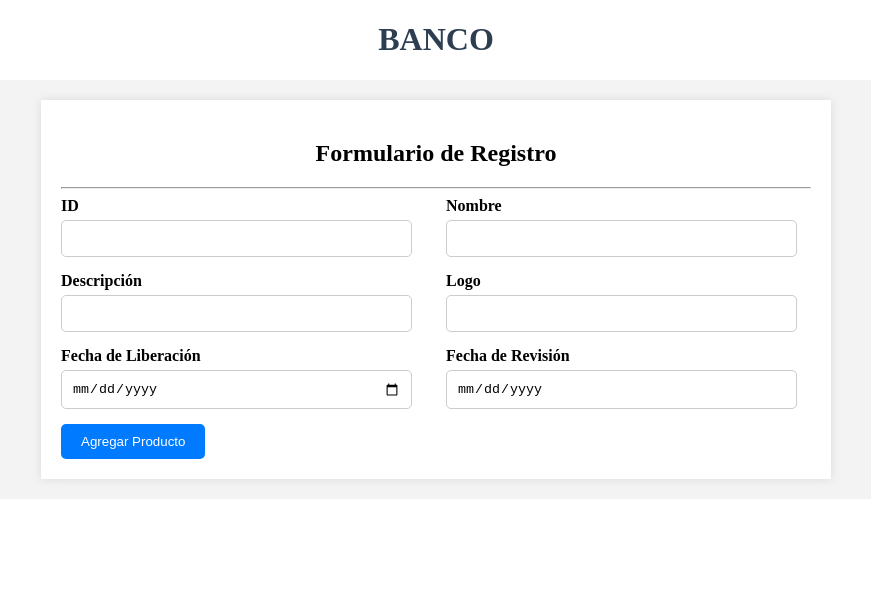
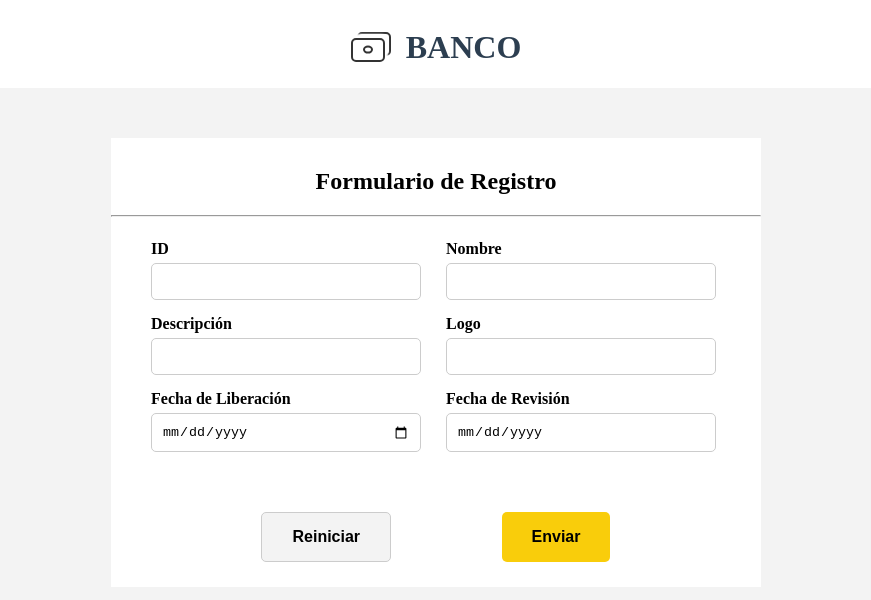
Before and after one commit to edwinarroyolopez/banco-frontend-test, an Angular app: page /add-product in a window 1280 px wide. Shown: the top 600 px of the page, without its empty margins (204-1075 px from the left). Built offline with nearby package versions, Linux system fonts and the light colour scheme.

Commit message:
CM-025 add icons and retouch styles

```diff
--- a/src/app/app.component.css
+++ b/src/app/app.component.css
@@ -1,9 +1,61 @@
+.app-container {
+  display: flex;
+  flex-direction: column;
+  align-items: center;
+}
+
+.header {
+  display: flex;
+  align-items: center;
+}
+
+.icon-container {
+  position: relative;
+  width: 30px;
+  height: 20px;
+  margin-right: 10px;
+}
+
+.icon-layer {
+  position: absolute;
+  width: 100%;
+  height: 100%;
+  background-color: #fff;
+  border: 2px solid #333;
+  border-radius: 5px;
+}
+
+.icon-bill-back {
+  transform: translate(6px, -6px);
+}
+
+.icon-bill-front {
+  box-shadow: 1px -2px 2px 2px #FFF;
+  z-index: 1;
+}
+
+.icon-circle {
+  position: absolute;
+  top: 50%;
+  left: 50%;
+  width: 20%;
+  height: 20%;
+  background-color: #fff;
+  border: 2px solid #333;
+  border-radius: 50%;
+  transform: translate(-30%, -30%);
+  z-index: 2;
+}
+
 h1 {
   color: #2c3e50;
   text-align: center;
+  display: inline-block;
+  margin-left: 15px;
 }
 
 .content-wrapper {
   background: #F3F3F3;
   padding: 20px;
+  width: 100%;
 }
--- a/src/app/app.component.html
+++ b/src/app/app.component.html
@@ -1,5 +1,12 @@
 <div class="app-container">
-  <h1>{{ title }}</h1>
+  <div class="header">
+    <div class="icon-container">
+      <div class="icon-layer icon-bill-back"></div>
+      <div class="icon-layer icon-bill-front"></div>
+      <div class="icon-circle"></div>
+    </div>
+    <h1>{{ title }}</h1>
+  </div>
   <div class="content-wrapper">
     <router-outlet></router-outlet>
   </div>
--- a/src/app/features/add-product/add-product.component.css
+++ b/src/app/features/add-product/add-product.component.css
@@ -1,13 +1,16 @@
 .add-product-container {
-    max-width: 750px;
-    margin: 0 auto;
-    padding: 20px;
+    max-width: 650px;
+    margin: 30px auto;
+    padding: 10px 0px;
     background-color: #fff;
-    box-shadow: 0 0 10px rgba(0, 0, 0, 0.1);
+
   }
 
   h2 {
     text-align: center;
+  }
+  .productForm {
+    padding: 15px 40px;
   }
 
   .form-row {
@@ -39,18 +42,35 @@
     border-radius: 5px;
   }
 
-  button {
-    display: inline-block;
-    padding: 10px 20px;
-    background-color: #007bff;
-    color: #fff;
+  .form-actions {
+    display: flex;
+    justify-content: space-evenly;
+    margin-top: 45px;
+  }
+
+  .send-button, .restart-button {
+    padding: 15px 30px;
     border: none;
     border-radius: 5px;
     cursor: pointer;
   }
 
-  button:hover {
-    background-color: #0056b3;
+  .send-button {
+    background-color: rgb(249 205 11 / 100%);
+    color: #000;
+    font-size: 16px;
+    font-weight: bold;;
+  }
+
+  .restart-button {
+    background-color: #F3F3F3;
+    border: solid 1px #CCC;
+    font-size: 16px;
+    font-weight: bold;;
+  }
+
+  .send-button:hover, .restart-button:hover {
+    opacity: .5;
   }
 
   .error {
--- a/src/app/features/add-product/add-product.component.html
+++ b/src/app/features/add-product/add-product.component.html
@@ -1,7 +1,7 @@
 <div class="add-product-container">
     <h2>Formulario de Registro</h2>
     <hr>
-    <form [formGroup]="productForm" (ngSubmit)="onSubmit()">
+    <form class="productForm" [formGroup]="productForm" (ngSubmit)="onSubmit()">
         <div class="form-row">
 
             <!-- ID -->
@@ -9,10 +9,14 @@
                 <label for="id">ID</label>
                 <input id="id" formControlName="id" />
                 <div *ngIf="productForm.get('id')?.invalid && productForm.get('id')?.touched">
-            <small class="error" *ngIf="productForm.get('id')?.errors?.['required']">El ID es obligatorio.</small>
-            <small class="error" *ngIf="productForm.get('id')?.errors?.['minlength']">El ID debe tener al menos 3 caracteres.</small>
-            <small class="error" *ngIf="productForm.get('id')?.errors?.['maxlength']">El ID no puede tener más de 10 caracteres.</small>
-            <small class="error" *ngIf="productForm.get('id')?.errors?.['idTaken']">El ID ya está en uso.</small>
+                    <small class="error" *ngIf="productForm.get('id')?.errors?.['required']">El ID es
+                        obligatorio.</small>
+                    <small class="error" *ngIf="productForm.get('id')?.errors?.['minlength']">El ID debe tener al menos
+                        3 caracteres.</small>
+                    <small class="error" *ngIf="productForm.get('id')?.errors?.['maxlength']">El ID no puede tener más
+                        de 10 caracteres.</small>
+                    <small class="error" *ngIf="productForm.get('id')?.errors?.['idTaken']">El ID ya está en
+                        uso.</small>
                 </div>
             </div>
 
@@ -21,9 +25,12 @@
                 <label for="name">Nombre</label>
                 <input id="name" formControlName="name" />
                 <div *ngIf="productForm.get('name')?.invalid && productForm.get('name')?.touched">
-            <small class="error" *ngIf="productForm.get('name')?.errors?.['required']">El nombre es obligatorio.</small>
-            <small class="error" *ngIf="productForm.get('name')?.errors?.['minlength']">El nombre debe tener al menos 5 caracteres.</small>
-            <small class="error" *ngIf="productForm.get('name')?.errors?.['maxlength']">El nombre no puede tener más de 100 caracteres.</small>
+                    <small class="error" *ngIf="productForm.get('name')?.errors?.['required']">El nombre es
+                        obligatorio.</small>
+                    <small class="error" *ngIf="productForm.get('name')?.errors?.['minlength']">El nombre debe tener al
+                        menos 5 caracteres.</small>
+                    <small class="error" *ngIf="productForm.get('name')?.errors?.['maxlength']">El nombre no puede tener
+                        más de 100 caracteres.</small>
                 </div>
             </div>
 
@@ -36,9 +43,12 @@
                 <label for="description">Descripción</label>
                 <input id="description" formControlName="description" />
                 <div *ngIf="productForm.get('description')?.invalid && productForm.get('description')?.touched">
-            <small class="error" *ngIf="productForm.get('description')?.errors?.['required']">La descripción es obligatoria.</small>
-            <small class="error" *ngIf="productForm.get('description')?.errors?.['minlength']">La descripción debe tener al menos 10 caracteres.</small>
-            <small class="error" *ngIf="productForm.get('description')?.errors?.['maxlength']">La descripción no puede tener más de 200 caracteres.</small>
+                    <small class="error" *ngIf="productForm.get('description')?.errors?.['required']">La descripción es
+                        obligatoria.</small>
+                    <small class="error" *ngIf="productForm.get('description')?.errors?.['minlength']">La descripción
+                        debe tener al menos 10 caracteres.</small>
+                    <small class="error" *ngIf="productForm.get('description')?.errors?.['maxlength']">La descripción no
+                        puede tener más de 200 caracteres.</small>
                 </div>
             </div>
 
@@ -47,7 +57,8 @@
                 <label for="logo">Logo</label>
                 <input id="logo" formControlName="logo" />
                 <div *ngIf="productForm.get('logo')?.invalid && productForm.get('logo')?.touched">
-            <small class="error" *ngIf="productForm.get('logo')?.errors?.['required']">El logo es obligatorio.</small>
+                    <small class="error" *ngIf="productForm.get('logo')?.errors?.['required']">El logo es
+                        obligatorio.</small>
                 </div>
             </div>
 
@@ -60,8 +71,10 @@
                 <label for="date_release">Fecha de Liberación</label>
                 <input id="date_release" type="date" formControlName="date_release" />
                 <div *ngIf="productForm.get('date_release')?.invalid && productForm.get('date_release')?.touched">
-            <small class="error" *ngIf="productForm.get('date_release')?.errors?.['required']">La fecha de liberación es obligatoria.</small>
-            <small class="error" *ngIf="productForm.get('date_release')?.errors?.['invalidReleaseDate']">La fecha de liberación debe ser una fecha futura.</small>
+                    <small class="error" *ngIf="productForm.get('date_release')?.errors?.['required']">La fecha de
+                        liberación es obligatoria.</small>
+                    <small class="error" *ngIf="productForm.get('date_release')?.errors?.['invalidReleaseDate']">La
+                        fecha de liberación debe ser una fecha futura.</small>
                 </div>
             </div>
 
@@ -70,12 +83,15 @@
                 <label for="date_revision">Fecha de Revisión</label>
                 <input id="date_revision" type="date" formControlName="date_revision" readonly />
                 <div *ngIf="productForm.get('date_revision')?.invalid && productForm.get('date_revision')?.touched">
-            <small class="error" *ngIf="productForm.get('date_revision')?.errors?.['required']">La fecha de revisión es obligatoria.</small>
+                    <small class="error" *ngIf="productForm.get('date_revision')?.errors?.['required']">La fecha de
+                        revisión es obligatoria.</small>
                 </div>
             </div>
 
         </div>
-
-      <button type="submit">Agregar Producto</button>
+        <div class="form-actions">
+            <button class="restart-button">Reiniciar</button>
+            <button class="send-button" type="submit">Enviar</button>
+        </div>
     </form>
 </div>
--- a/src/app/shared/table/table.component.css
+++ b/src/app/shared/table/table.component.css
@@ -24,7 +24,22 @@ th, td {
 
 thead th {
   background-color: #f6f6f6;
+  color: #444;
 }
+thead th .info-icon {
+  display: inline-block;
+  margin-left: 5px;
+  width: 16px;
+  height: 16px;
+  border-radius: 50%;
+  background-color: #AAA;
+  color: white;
+  text-align: center;
+  line-height: 16px;
+  font-size: 12px;
+  cursor: pointer;
+}
+
 
 tr {
   border-bottom: 1px solid #ddd;
--- a/src/app/shared/table/table.component.html
+++ b/src/app/shared/table/table.component.html
@@ -5,9 +5,9 @@
           <tr>
             <th class="avatar-header">Logo</th>
             <th>Nombre</th>
-            <th>Descripción</th>
-            <th class="date-column">Fecha de lanzamiento</th>
-            <th class="date-column">Fecha de revisión</th>
+            <th>Descripción <i class="info-icon">i</i></th>
+            <th class="date-column">Fecha de liberación <i class="info-icon">i</i></th>
+            <th class="date-column">Fecha de revisión <i class="info-icon">i</i></th>
             <th class="actions-header"></th>
           </tr>
         </thead>
```
Lines whose indentation alone changed are shown as unchanged.
